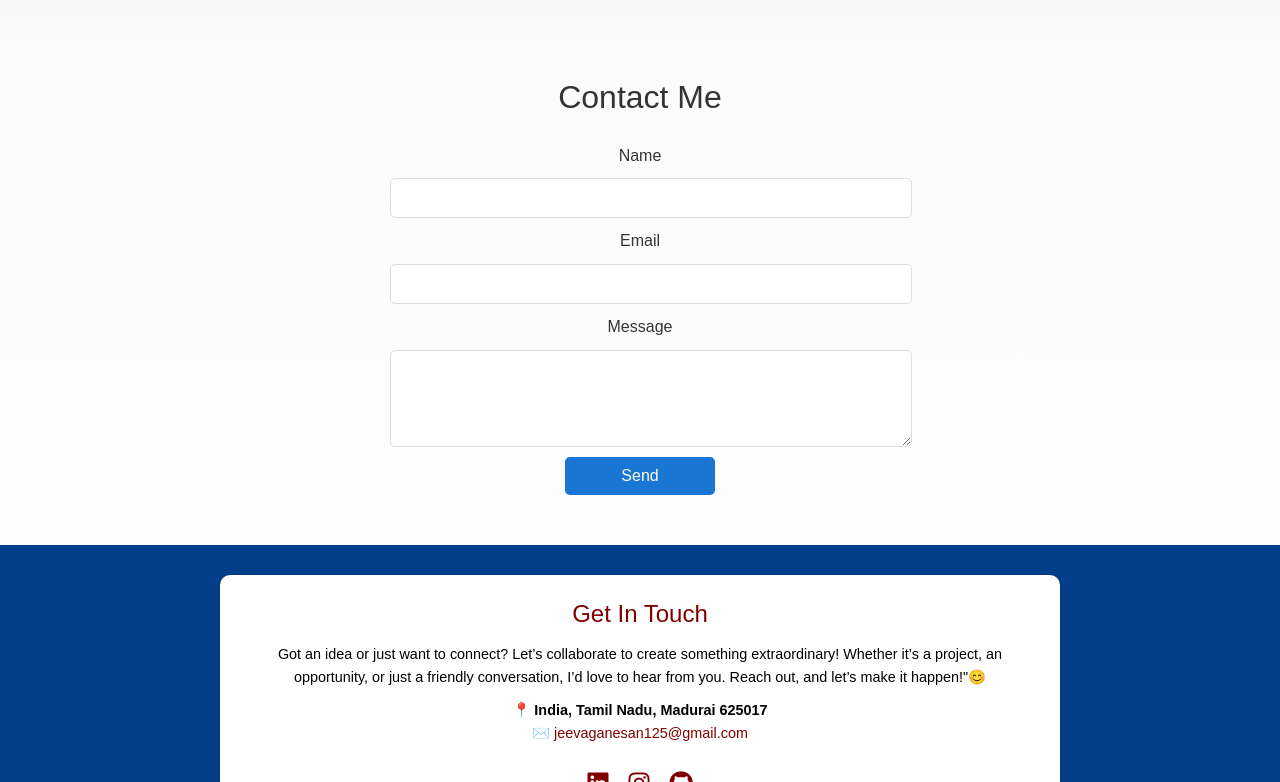
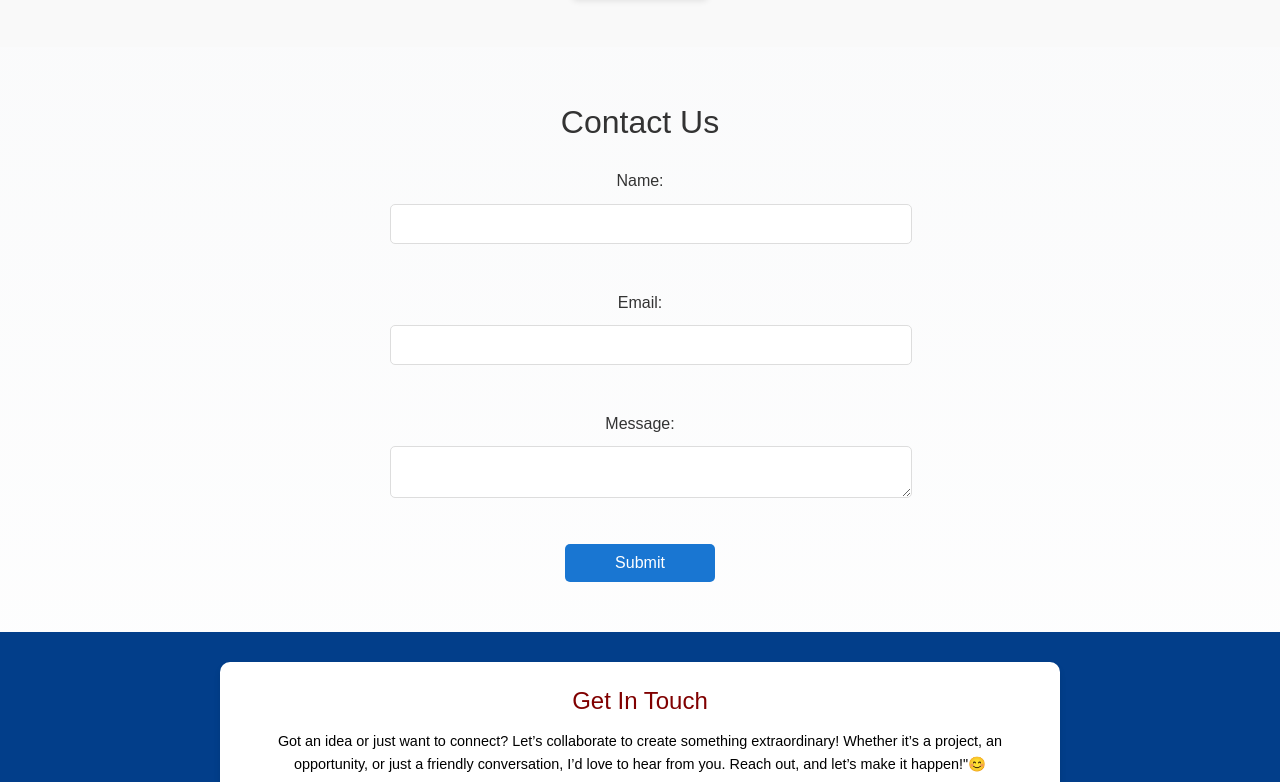
Before and after one commit to Jiiva-G/Portfolio, a plain HTML site: page index.html in a window 1280 px wide. Shown: the part 1262-2044 px from the top of the page. Drawn offline with Linux system fonts and the light colour scheme.

Commit message:
Update index.html

```diff
--- a/index.html
+++ b/index.html
@@ -4,10 +4,8 @@
     <meta charset="UTF-8">
     <meta name="viewport" content="width=device-width, initial-scale=1.0">
     <title>Jeeva G - Portfolio</title>
-    <link rel="stylesheet" href="Style.css">
+    <link rel="stylesheet" href="style.css">
     <link rel="stylesheet" href="https://cdnjs.cloudflare.com/ajax/libs/font-awesome/6.0.0-beta3/css/all.min.css">
-
-    <script defer src="scripts.js"></script>
 </head>
 <body>
     <header class="hero">
@@ -24,6 +22,9 @@
     </header>
 
     <nav class="navbar">
+        <div class="menu-toggle">
+            <i class="fas fa-bars"></i>
+        </div>
         <ul>
             <li><a href="#skills">Skills</a></li>
             <li><a href="#projects">Projects</a></li>
@@ -88,15 +89,19 @@
     </section>
 
     <section id="contact" class="contact">
-        <h2>Contact Me</h2>
-        <form id="contact-form">
-            <label for="name">Name</label>
+        <h2>Contact Us</h2>
+        <div id="successMessage" style="display:none; color: green; text-align: center; margin-bottom: 10px;"></div>
+        <form id="contactForm">
+            <label for="name">Name:</label>
             <input type="text" id="name" name="name" required>
-            <label for="email">Email</label>
+            <br>
+            <label for="email">Email:</label>
             <input type="email" id="email" name="email" required>
-            <label for="message">Message</label>
-            <textarea id="message" name="message" rows="5" required></textarea>
-            <button type="submit">Send</button>
+            <br>
+            <label for="message">Message:</label>
+            <textarea id="message" name="message" required></textarea>
+            <br>
+            <button type="submit">Submit</button>
         </form>
     </section>
 
@@ -124,6 +129,7 @@
         </div>
         <p>&copy; 2024 Jeeva G. All Rights Reserved.</p>
     </footer>
+
     <script src="app.js"></script>
 </body>
 </html>
```
Lines whose indentation alone changed are shown as unchanged.
